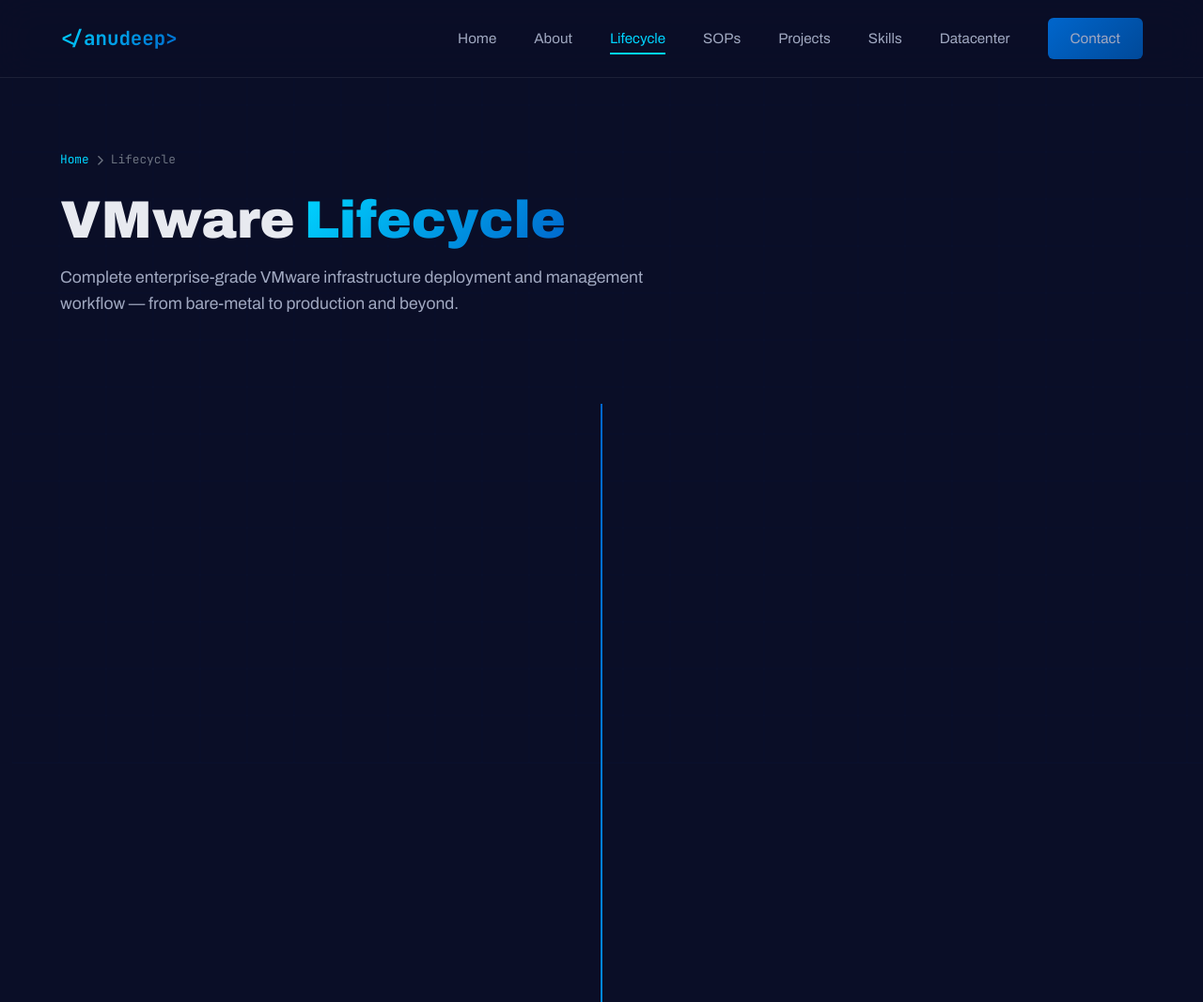
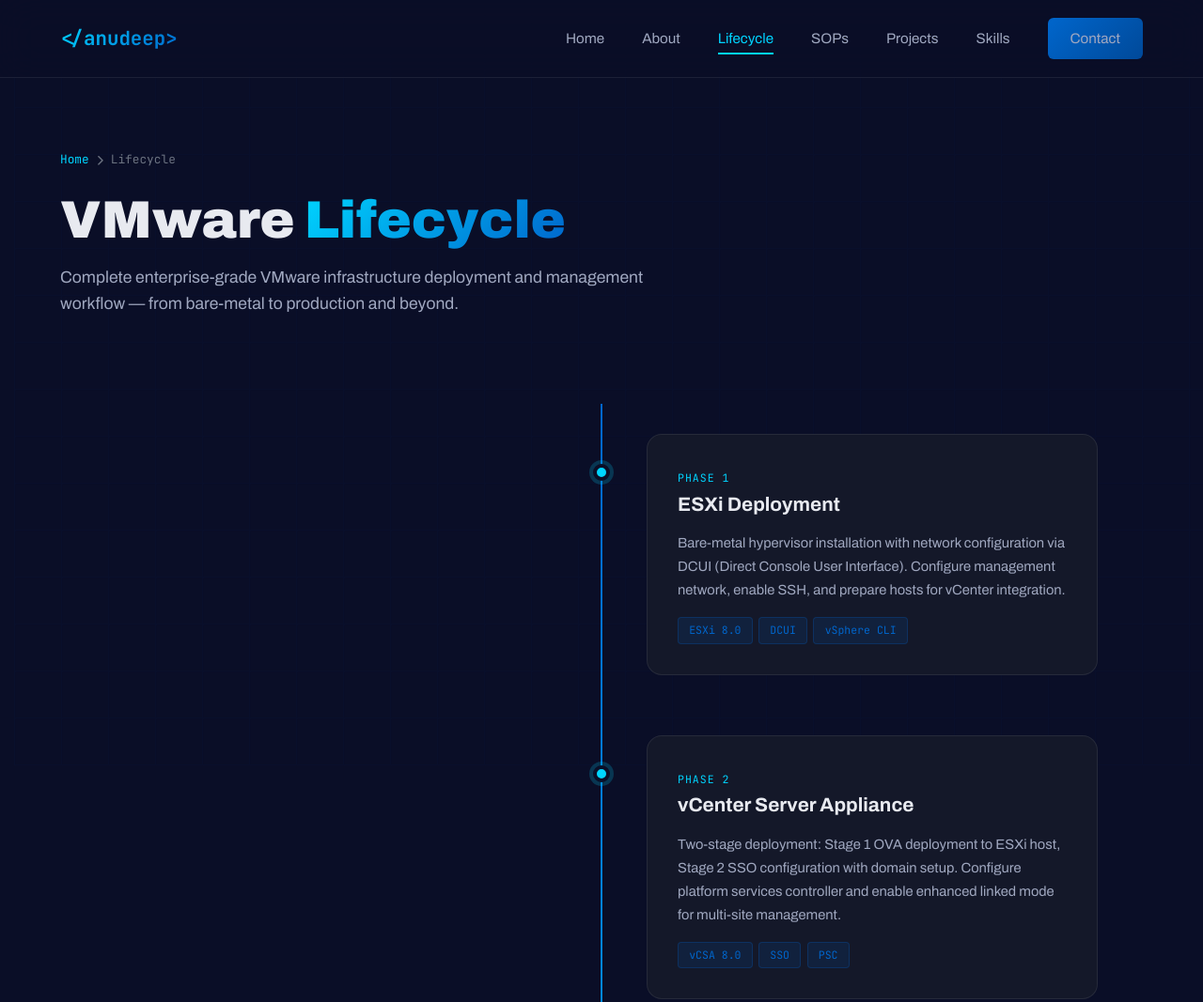
Before and after one commit to Anufury/portfolio-multiple, a plain HTML site: page lifecycle.html in a window 1280 px wide. Shown: the top 1067 px of the page at 94% size. Drawn offline with Linux system fonts and the light colour scheme.

Commit message:
Update navigation links and add IntersectionObserver
Removed the 'Datacenter' link and added an IntersectionObserver for fade-up elements.

```diff
--- a/lifecycle.html
+++ b/lifecycle.html
@@ -80,7 +80,6 @@
             <a href="sops.html">SOPs</a>
             <a href="projects.html">Projects</a>
             <a href="skills.html">Skills</a>
-            <a href="datacenter.html">Datacenter</a>
             <a href="contact.html" class="btn-contact">Contact</a>
         </div>
         <button class="mobile-toggle" id="mobileToggle"><i class="fas fa-bars"></i></button>
@@ -207,4 +206,10 @@
         const icon = this.querySelector('i');
         icon.classList.toggle('fa-bars'); icon.classList.toggle('fa-times');
     });
-    const observer = n
+    const observer = new IntersectionObserver((entries) => {
+        entries.forEach(e => { if (e.isIntersecting) e.target.classList.add('visible'); });
+    }, { threshold: 0.1, rootMargin: '0px 0px -50px 0px' });
+    document.querySelectorAll('.fade-up').forEach(el => observer.observe(el));
+</script>
+</body>
+</html>
```
